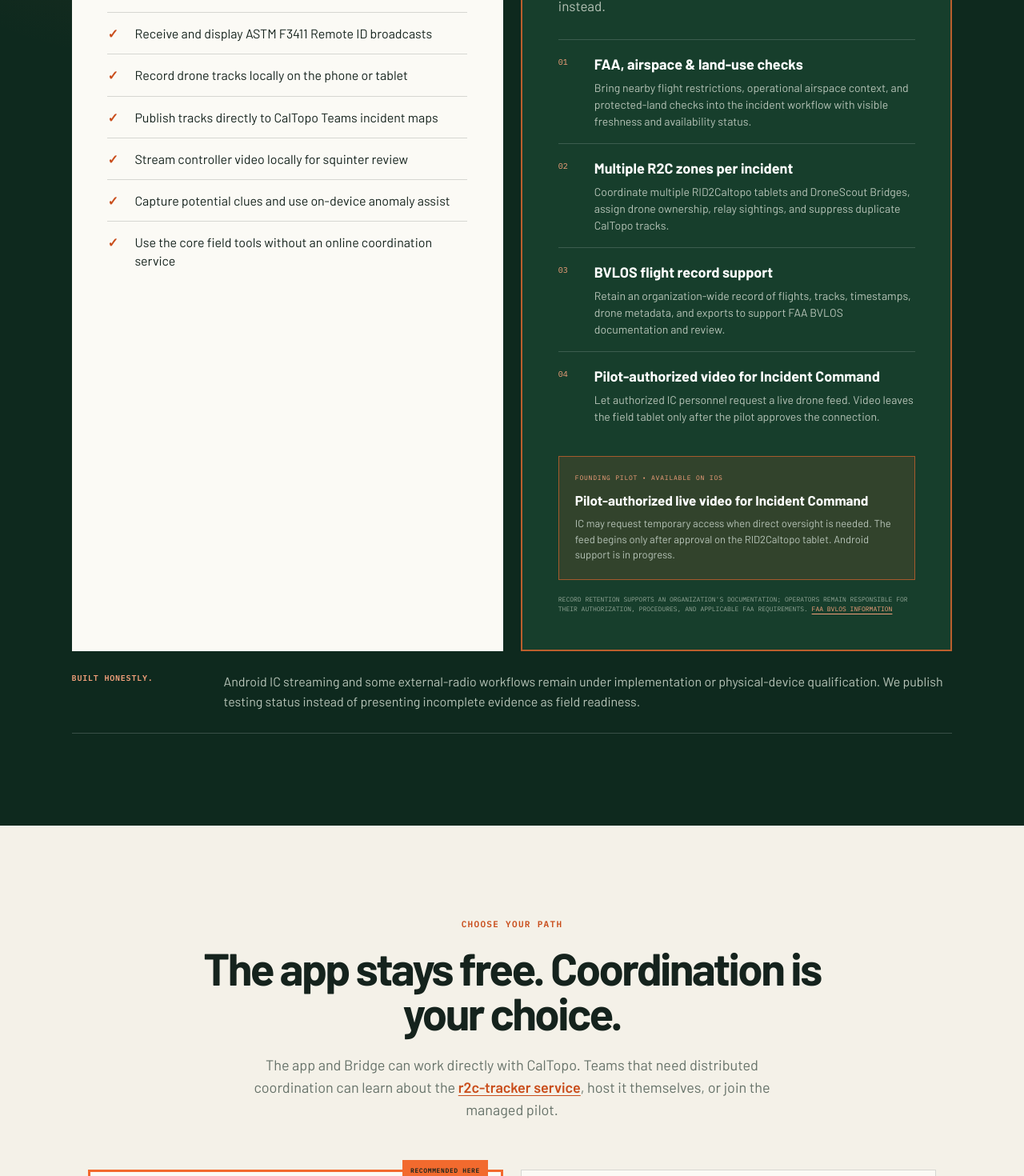
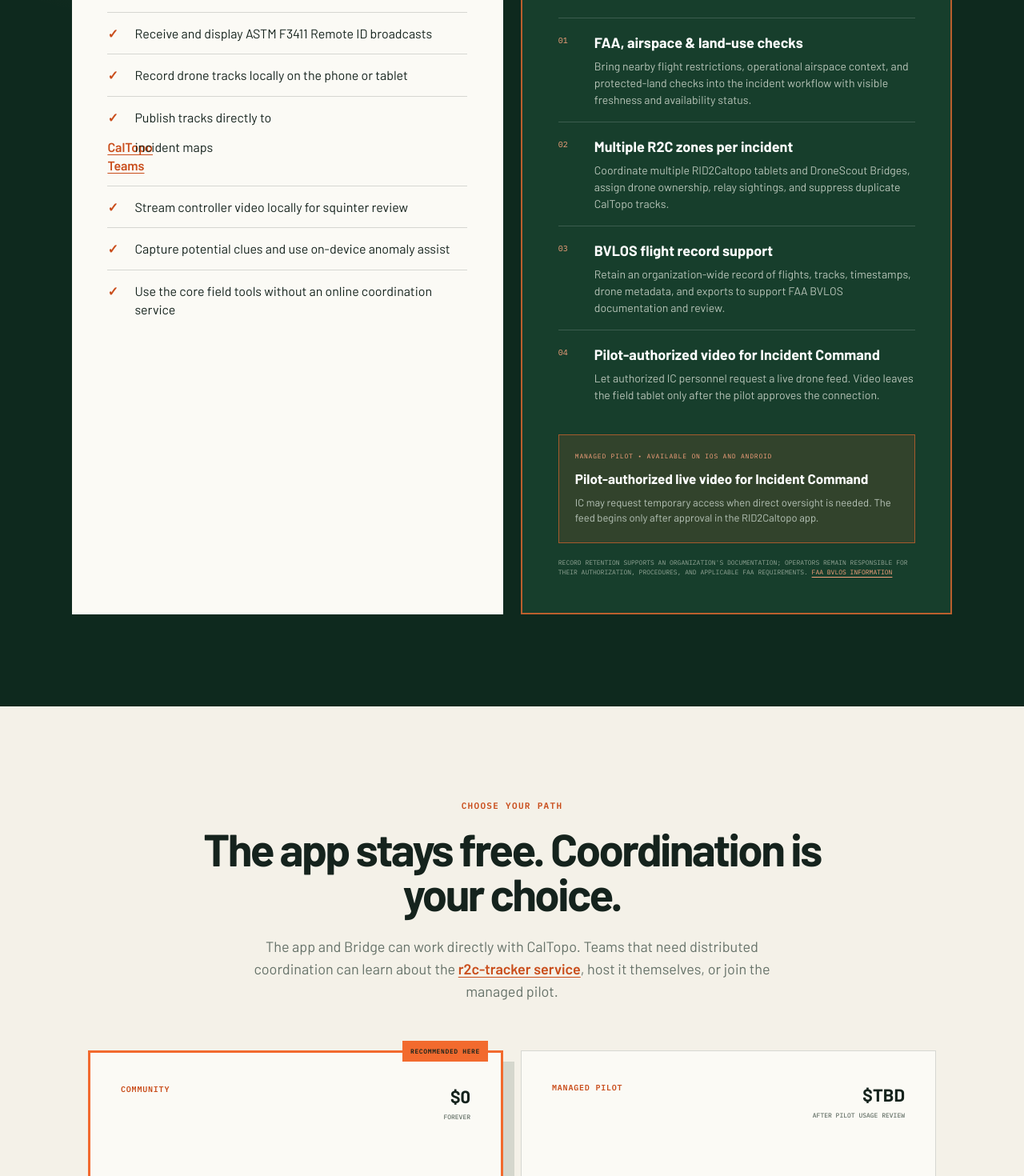
Before and after one commit to kjtsar/rid2caltopo_website, a Next.js app: page / in a window 1280 px wide. Shown: the part 2500-3970 px from the top of the page at 80% size. Built offline with nearby package versions, Linux system fonts and the light colour scheme.

Commit message:
Align managed pilot and CalTopo website copy

```diff
--- a/app/capabilities/page.tsx
+++ b/app/capabilities/page.tsx
@@ -1,5 +1,6 @@
 import type { Metadata } from "next";
 import Link from "next/link";
+import { CalTopoTeamsText } from "../components/CalTopoTeamsLink";
 
 export const metadata: Metadata = {
   title: "Capabilities",
@@ -61,7 +62,9 @@
             publish directly to the team&apos;s CalTopo incident map.
           </p>
           <ul className="info-list">
-            {fieldCapabilities.map((capability) => <li key={capability}>{capability}</li>)}
+            {fieldCapabilities.map((capability) => (
+              <li key={capability}><CalTopoTeamsText text={capability} /></li>
+            ))}
           </ul>
           <Link className="button button-secondary" href="/early-access">
             Request early access to the app <span aria-hidden="true">→</span>
@@ -91,10 +94,9 @@
       <section className="status-band">
         <strong>Current qualification</strong>
         <p>
-          Pilot-authorized IC video is available on iOS; Android support is in
-          progress. Some external-radio workflows still require physical-device
-          qualification. Planned work is identified as planned—not presented as
-          field-ready.
+          Pilot-authorized IC video is available on iOS and Android. Some
+          external-radio workflows still require physical-device qualification.
+          Planned work is identified as planned—not presented as field-ready.
         </p>
       </section>
 
--- /dev/null
+++ b/app/components/CalTopoTeamsLink.tsx
@@ -0,0 +1,30 @@
+const teamsUrl = "https://caltopo.com/about/teams/";
+
+export function CalTopoTeamsLink() {
+  return (
+    <a
+      className="inline-link"
+      href={teamsUrl}
+      target="_blank"
+      rel="noreferrer"
+    >
+      CalTopo Teams
+    </a>
+  );
+}
+
+export function CalTopoTeamsText({ text }: { text: string }) {
+  const [before, after] = text.split("CalTopo Teams");
+
+  if (after === undefined) {
+    return text;
+  }
+
+  return (
+    <>
+      {before}
+      <CalTopoTeamsLink />
+      {after}
+    </>
+  );
+}
--- a/app/globals.css
+++ b/app/globals.css
@@ -649,29 +649,6 @@
   text-underline-offset: 3px;
 }
 
-.qualification-note {
-  align-items: flex-start;
-  border-bottom: 1px solid rgba(255, 255, 255, 0.18);
-  display: grid;
-  gap: 50px;
-  grid-template-columns: 140px 1fr;
-  padding: 26px 0;
-}
-
-.qualification-note strong {
-  color: #f5a17c;
-  font-family: var(--font-plex-mono), monospace;
-  font-size: 10px;
-  letter-spacing: 0.08em;
-  text-transform: uppercase;
-}
-
-.qualification-note span {
-  color: #b7c4b8;
-  line-height: 1.55;
-  max-width: 900px;
-}
-
 .choice-section {
   background: var(--cream);
 }
@@ -1177,11 +1154,6 @@
     padding: 28px 22px;
   }
 
-  .qualification-note {
-    gap: 15px;
-    grid-template-columns: 1fr;
-  }
-
   .choice-grid article {
     padding: 28px 23px;
   }
--- a/app/managed-pilot/page.tsx
+++ b/app/managed-pilot/page.tsx
@@ -4,7 +4,7 @@
 
 export const metadata: Metadata = {
   title: "Request the managed pilot",
-  description: "Request access to the managed r2c-tracker founding pilot.",
+  description: "Request access to the managed r2c-tracker pilot.",
   alternates: { canonical: "/managed-pilot" },
 };
 
@@ -19,11 +19,11 @@
       </header>
       <section className="request-layout">
         <div className="request-intro">
-          <p className="eyebrow">Founding pilot • Pricing TBD</p>
+          <p className="eyebrow">Managed pilot • Pricing $TBD</p>
           <h1>Bring managed coordination<br /><em>to your team.</em></h1>
           <p>
             Provide your organization&apos;s details and we&apos;ll follow up about
-            onboarding, expected field use, and whether the founding pilot fits
+            onboarding, expected field use, and whether the managed pilot fits
             your needs. Early participation will help establish normal service
             costs before any future pricing is set.
           </p>
--- a/app/page.tsx
+++ b/app/page.tsx
@@ -1,6 +1,7 @@
 import type { Metadata } from "next";
 import Link from "next/link";
 import { headers } from "next/headers";
+import { CalTopoTeamsLink, CalTopoTeamsText } from "./components/CalTopoTeamsLink";
 
 type SiteMode = "community" | "managed";
 
@@ -8,7 +9,7 @@
   searchParams?: Promise<{ view?: string }>;
 };
 
-const contactEmail = "kjtstar@kjt.us";
+const contactEmail = "kjtsar@kjt.us";
 
 const testerLink = (platform: "Android" | "Apple") =>
   `mailto:${contactEmail}?subject=${encodeURIComponent(
@@ -250,7 +251,8 @@
             <p className="step">STEP 03</p>
             <h3>RID2Caltopo records</h3>
             <p>
-              RID2Caltopo records tracks locally and directly to CalTopo Teams
+              RID2Caltopo records tracks locally and directly to{" "}
+              <CalTopoTeamsLink />{" "}
               incident maps.
             </p>
           </article>
@@ -290,14 +292,14 @@
             </div>
             <p className="cap-summary">
               Install the app, deploy a DroneScout Bridge for reliable
-              Remote ID reception, and connect directly to your CalTopo Teams
-              incident map.
+              Remote ID reception, and connect directly to your{" "}
+              <CalTopoTeamsLink /> incident map.
             </p>
             <ul className="capability-list">
               {freeCapabilities.map((capability) => (
                 <li key={capability}>
                   <span aria-hidden="true">✓</span>
-                  {capability}
+                  <CalTopoTeamsText text={capability} />
                 </li>
               ))}
               <li>
@@ -315,7 +317,7 @@
               <span className="cap-adds">STARTER</span>
             </div>
             <p className="cap-summary">
-              The founding managed service starts with three practical needs.
+              The managed pilot starts with three practical needs.
               Organizations can still self-host the open tracker instead.
             </p>
             <ol className="managed-feature-list">
@@ -330,12 +332,11 @@
               ))}
             </ol>
             <div className="planned-extension available-extension">
-              <span>FOUNDING PILOT • AVAILABLE ON IOS</span>
+              <span>MANAGED PILOT • AVAILABLE ON IOS AND ANDROID</span>
               <strong>Pilot-authorized live video for Incident Command</strong>
               <p>
                 IC may request temporary access when direct oversight is needed.
-                The feed begins only after approval on the RID2Caltopo tablet.
-                Android support is in progress.
+                The feed begins only after approval in the RID2Caltopo app.
               </p>
             </div>
             <p className="compliance-note">
@@ -347,14 +348,6 @@
               </a>
             </p>
           </article>
-        </div>
-        <div className="qualification-note">
-          <strong>Built honestly.</strong>
-          <span>
-            Android IC streaming and some external-radio workflows remain under
-            implementation or physical-device qualification. We publish testing
-            status instead of presenting incomplete evidence as field readiness.
-          </span>
         </div>
       </section>
 
@@ -396,8 +389,8 @@
 
           <article className={isManaged ? "featured managed-plan" : "managed-plan"}>
             <div className="choice-top">
-              <span className="choice-label">FOUNDING PILOT</span>
-              <span className="price">TBD <small>after pilot usage review</small></span>
+              <span className="choice-label">MANAGED PILOT</span>
+              <span className="price">$TBD <small>after pilot usage review</small></span>
             </div>
             <h3>Let us handle the tracker.</h3>
             <p>
@@ -433,8 +426,8 @@
           </div>
           <p>
             Start with the DroneScout Bridge field setup, then configure your
-            team drones and CalTopo Teams account. Finally, connect a controller
-            video stream for squinter-assisted clue searching.
+            team drones and <CalTopoTeamsLink /> account. Finally, connect a
+            controller video stream for squinter-assisted clue searching.
           </p>
         </div>
         <div className="tutorial-grid">
@@ -460,8 +453,8 @@
                 </div>
               )}
               <p className="step">{tutorial.duration}</p>
-              <h3>{tutorial.title}</h3>
-              <p>{tutorial.copy}</p>
+              <h3><CalTopoTeamsText text={tutorial.title} /></h3>
+              <p><CalTopoTeamsText text={tutorial.copy} /></p>
               {tutorial.videoSrc ? (
                 <a className="watch-now" href={tutorial.videoSrc}>
                   Watch or download video <ArrowIcon />
--- a/app/tracker/page.tsx
+++ b/app/tracker/page.tsx
@@ -1,12 +1,12 @@
 import type { Metadata } from "next";
 import Link from "next/link";
 
-const contactEmail = "kjtstar@kjt.us";
+const contactEmail = "kjtsar@kjt.us";
 
 export const metadata: Metadata = {
   title: "r2c-tracker service",
   description:
-    "Understand r2c-tracker incident coordination and compare self-hosted software with the managed founding pilot.",
+    "Understand r2c-tracker incident coordination and compare self-hosted software with the managed pilot.",
   alternates: { canonical: "/tracker" },
 };
 
@@ -61,8 +61,8 @@
             <a className="button button-card" href="https://github.com/kjtsar/r2c-tracker">Open the source repository <span aria-hidden="true">↗</span></a>
           </article>
           <article className="featured-price">
-            <span className="choice-label">FOUNDING PILOT</span>
-            <p className="tracker-price">TBD <small>after pilot usage review</small></p>
+            <span className="choice-label">MANAGED PILOT</span>
+            <p className="tracker-price">$TBD <small>after pilot usage review</small></p>
             <h3>Managed for your team.</h3>
             <p>We host and administer the tracker for volunteer organizations, provide onboarding, and include reasonable-use cloud operation so your team can focus on missions.</p>
             <a className="button button-primary" href="/managed-pilot">Request the managed pilot <span aria-hidden="true">→</span></a>
@@ -71,7 +71,7 @@
         </div>
         <p className="pricing-note">
           Cloud video storage, playback, and other bandwidth- or storage-heavy
-          services are not included in the founding plan. If added, they would
+          services are not included in the managed pilot. If added, they would
           be a separate optional tier with clear costs.
         </p>
       </section>
```
Also changed, not shown: 1 other file (tests, documents, lock files or other folders).
